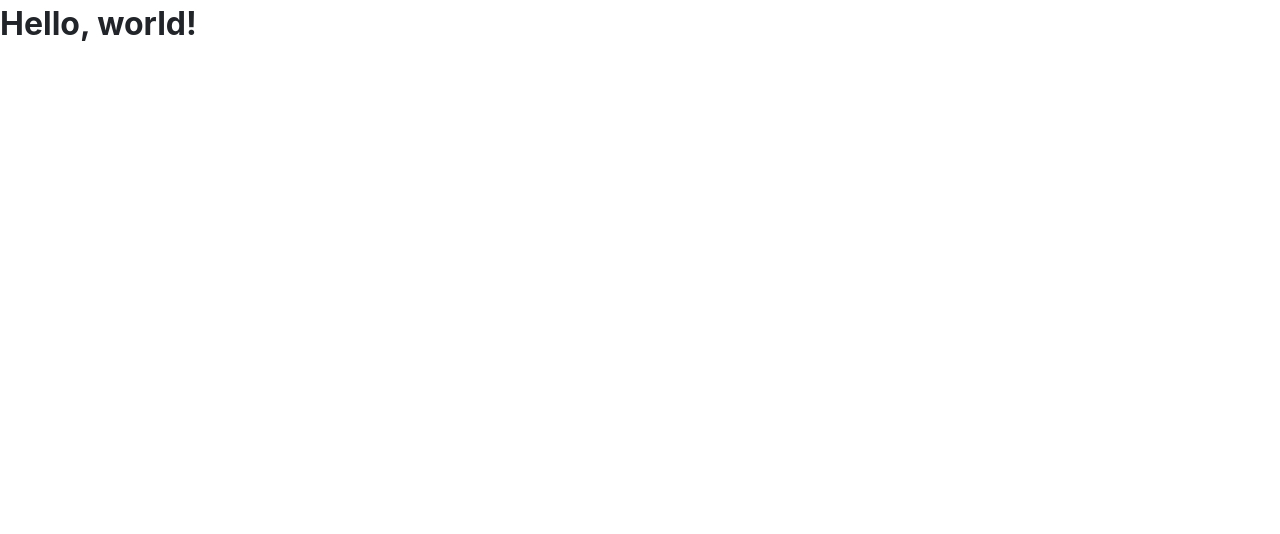
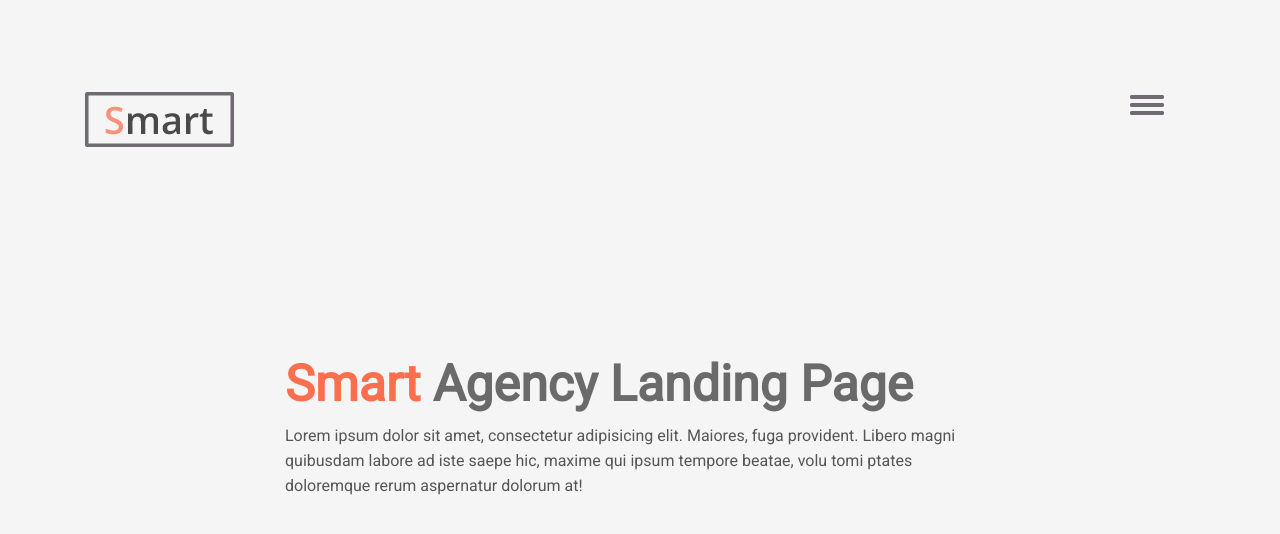
Before and after one commit to Ars8/SALP, a plain HTML site: page index.html in a window 1280 px wide. Drawn offline with Linux system fonts and the light colour scheme.

Commit message:
second commit

```diff
--- a/css/style.css
+++ b/css/style.css
@@ -1,3 +1,46 @@
 *{
     font-family: 'Roboto', sans-serif;
 }
+header {
+    height: 930px;
+    background-color: #f5f5f5;
+}
+.menu {
+    display: none;
+    justify-content: space-between;
+    list-style-type: none;
+}
+.logo {
+    padding-top: 92px;
+    max-width: 100%;
+}
+.promo {
+    height: 783px;
+    display: flex;
+    flex-direction: column;
+    justify-content: space-between;
+    align-items: center;
+
+}
+.promo_header {
+    margin-top: 200px;
+    width: 662px;
+    height: 50px;
+    opacity: 0.94;
+    color: #626262;
+    font-size: 50px;
+    font-weight: 700;
+}
+.promo_header span{
+    color: #fc6744;
+}
+.promo_descr {
+    margin-top: 26px;
+    width: 703px;
+    height: 67px;
+    opacity: 0.65;
+    color: #000000;
+    font-size: 16px;
+    font-weight: 300;
+    line-height: 25px;
+}
--- a/index.html
+++ b/index.html
@@ -8,11 +8,46 @@
     <link href="https://fonts.googleapis.com/css?family=Roboto&display=swap" rel="stylesheet">
     <link rel="stylesheet" href="css/bootstrap-reboot.min.css">
     <link rel="stylesheet" href="css/bootstrap-grid.min.css">
+    <link rel="stylesheet" href="css/style.css">
 
     <title>SALP</title>
   </head>
   <body>
-    <h1>Hello, world!</h1>
+    <header>
+      <nav>
+        <div class="container">
+            <ul class="menu">
+              <li class="menu_item"><a href="#" class="menu_link">Main</a></li>
+              <li class="menu_item"><a href="#" class="menu_link">Working Process</a></li>
+              <li class="menu_item"><a href="#" class="menu_link">Featured Works</a></li>
+              <li class="menu_item"><a href="#" class="menu_link">Services We Provide</a></li>
+              <li class="menu_item"><a href="#" class="menu_link">Team Chinen & Skills</a></li>
+              <li class="menu_item"><a href="#" class="menu_link">Client Said</a></li>
+            </ul>
+            <div class="logo">
+              <div class="row">
+                <div class="col-md-2">
+                  <a href="#" class="logo_link"><img src="./icons/Header/Menu/2-layers.png" alt=""></a>
+                </div>
+                <div class="col-md-1 offset-md-9">
+                  <a href="#" class="menu_hamburger"><img src="./icons/Header/Menu/3-layers.png" alt=""></a>
+                </div>
+              </div>
+            </div>
+        </div>
+      </nav>
+
+      <section class="promo">
+        <div class="container">
+          <div class="column">
+            <div class="col-md-8 offset-2">
+              <h1 class="promo_header"><span>Smart</span> Agency Landing Page</h1>
+              <div class="promo_descr">Lorem ipsum dolor sit amet, consectetur adipisicing elit. Maiores, fuga provident. Libero magni quibusdam labore ad iste saepe hic, maxime qui ipsum tempore beatae, volu tomi ptates        doloremque rerum aspernatur dolorum at!</div>
+            </div>
+          </div>
+        </div>
+      </section>
+    </header>
 
   </body>
 </html>
```
Also changed, not shown: icons/Header/Menu/2-layers.png (added), icons/Header/Menu/3-layers.png (added).
